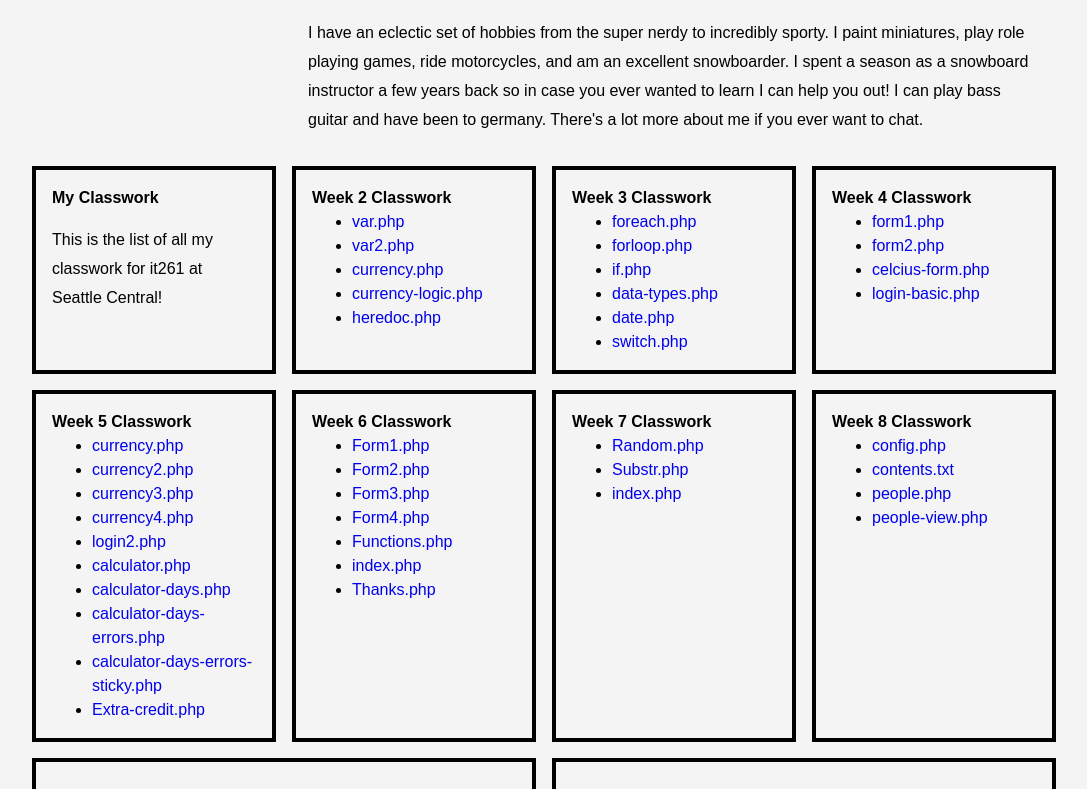
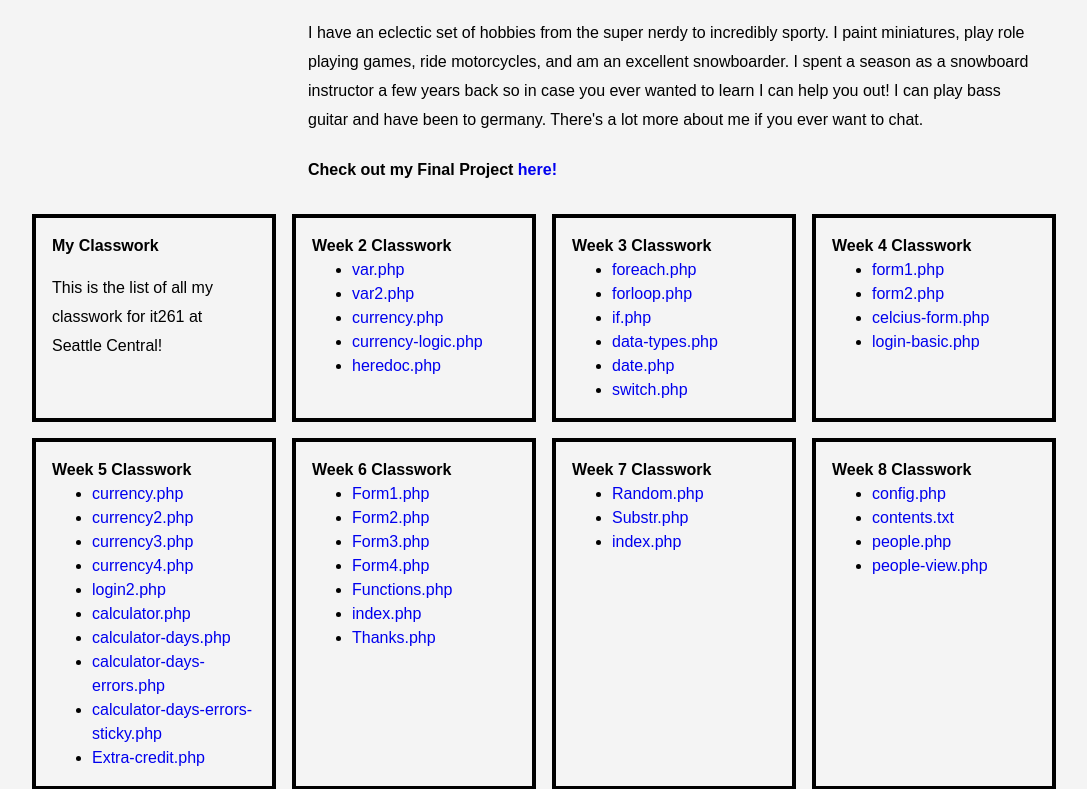
Before and after one commit to facemanguy/IT261JohnMeyer, a PHP site: page / in a window 1280 px wide. Shown: the part 515-1304 px from the top of the page, without its empty margins (96-1183 px from the left). Run offline with PHP 8.4, Linux system fonts and the light colour scheme.

Commit message:
added Final to main page

```diff
--- a/index.php
+++ b/index.php
@@ -44,6 +44,8 @@
 				<p>Hello! I'm John Meyer, an aspiring web development student working towards my degree. This is my portal page for my IT 261 Web App programming course at Seattle Central College. In here you'll find several pages I've worked on in PHP as part of my coursework. Enjoy!</p>
 				<p>I always knew I wanted to program since I was little. Of course I wanted to work on games for the longest time. I took a high school game programming course that threw me right into the deep end; My first language was C++! I switched my focus from game development to Web development in 2018 as it seemed the more reasonable option. Around the same time I landed into Seattle University's Web development certificate program. Now I'm looking to capitalize that into a degree at SCC hopefully landing a job in the field shortly after graduating.</p>
 				<p>I have an eclectic set of hobbies from the super nerdy to incredibly sporty. I paint miniatures, play role playing games, ride motorcycles, and am an excellent snowboarder. I spent a season as a snowboard instructor a few years back so in case you ever wanted to learn I can help you out! I can play bass guitar and have been to germany. There's a lot more about me if you ever want to chat.</p>
+				<br>
+				<h4>Check out my Final Project <a href="/it261/Teriyaki/index.php">here!</a></h4>
 			</main>
 
 			<div id="classwork">
```
